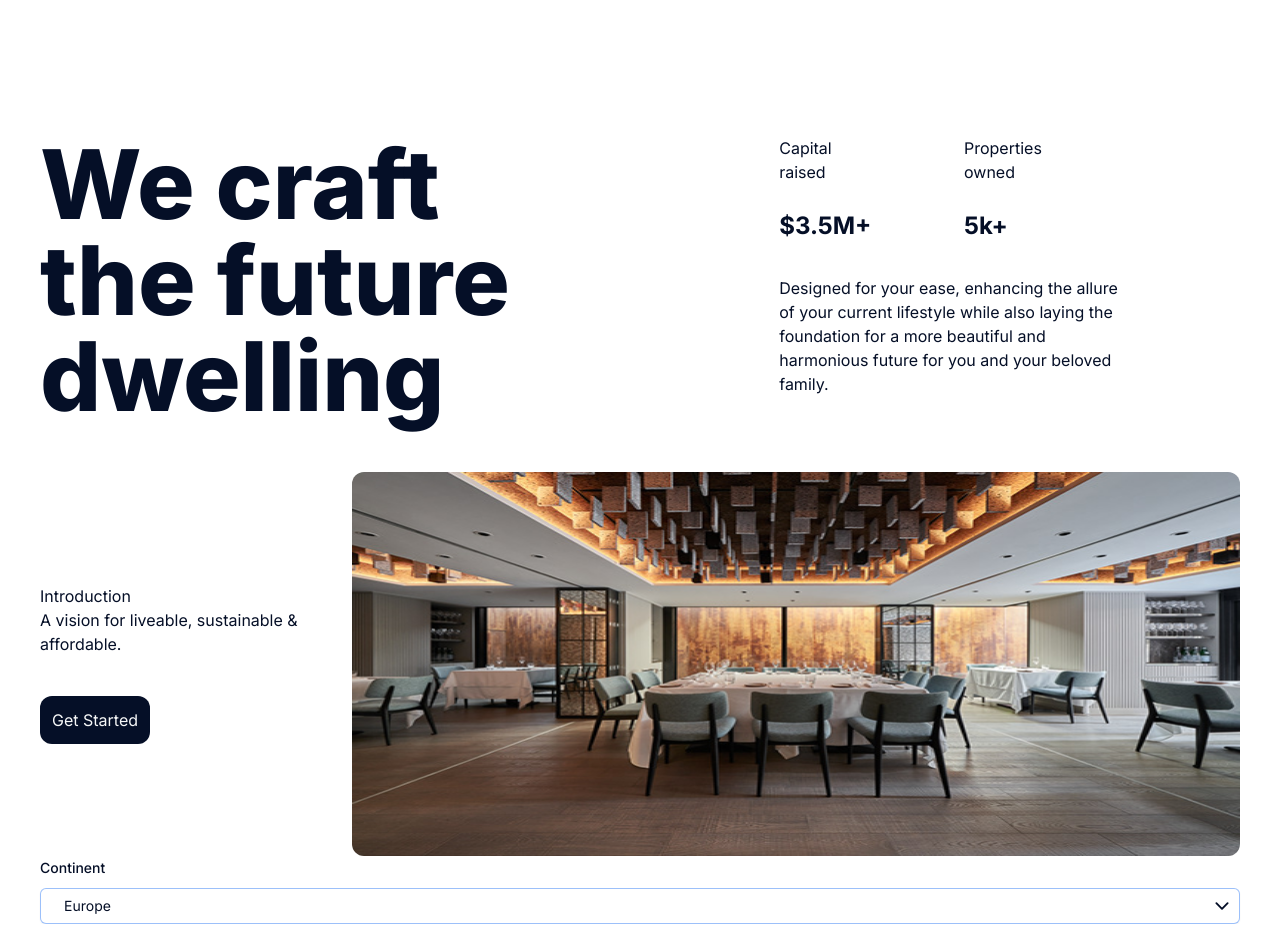
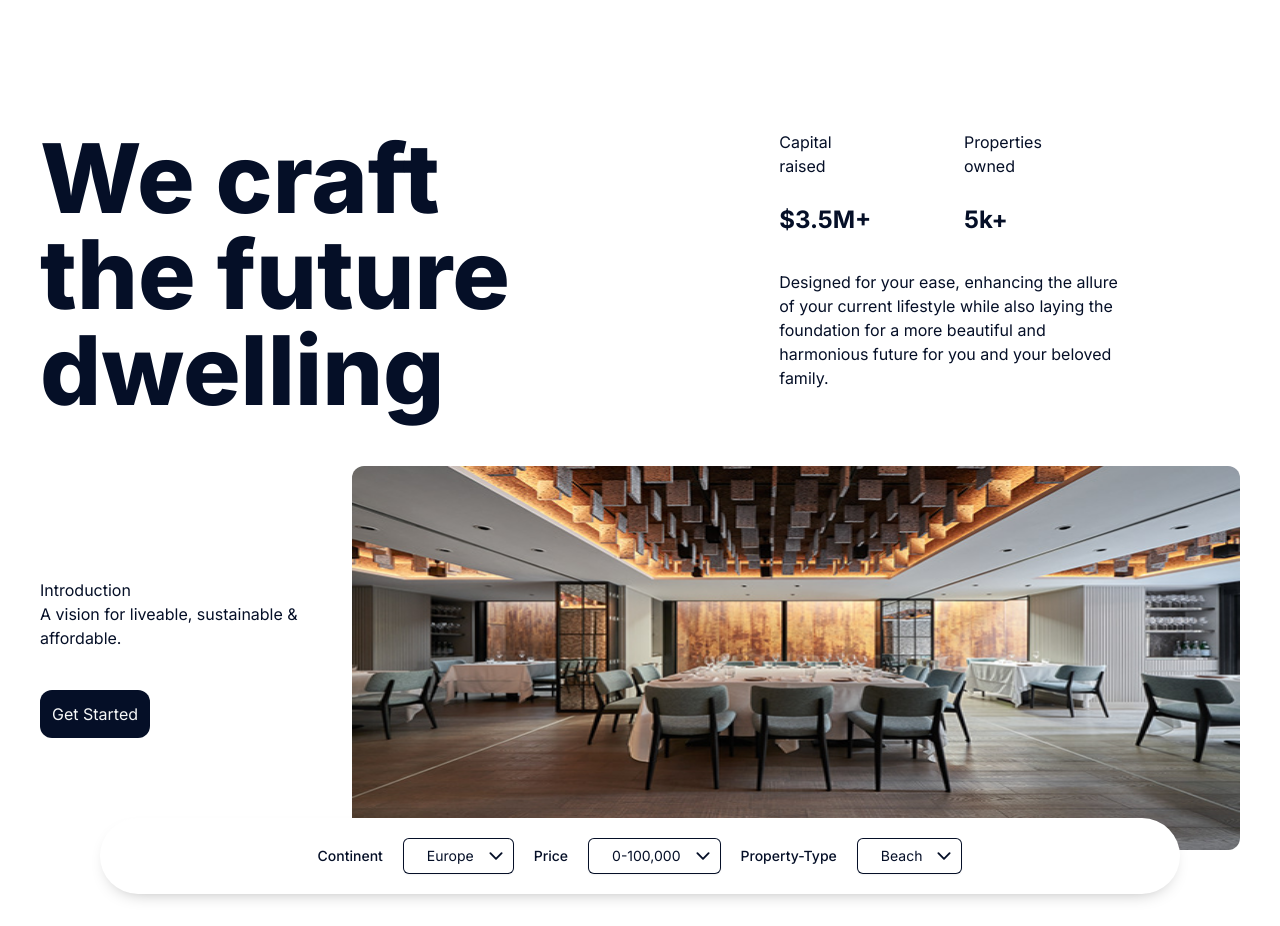
Before and after one commit to DaramolaD/tranquil_haven_client, a Next.js app: page / in a window 1280 px wide. Shown: the part 120-1046 px from the top of the page. Built offline with nearby package versions, Linux system fonts and the light colour scheme.

Commit message:
selection_dev

```diff
--- a/src/assets/data.js
+++ b/src/assets/data.js
@@ -13,18 +13,14 @@ export const continents = [
     },
     {
         id: 4,
-        item: 'Europe',
+        item: 'South America',
     },
     {
         id: 5,
-        item: 'South America',
+        item: 'North America',
     },
     {
         id: 6,
-        item: 'North America',
-    },
-    {
-        id: 7,
         item: 'Oceania',
     },
 ]
--- a/src/components/hero/hero.tsx
+++ b/src/components/hero/hero.tsx
@@ -13,8 +13,8 @@ const Hero = (props: Props) => {
     // const [priceRange, setPriceRange] = useState("")
     // const [continent, setContinent] = useState("")
     return (
-        <div className="relative hero  w-full md:px-5 pt-64">
-            <div className="text-primary-200 px-5 relative max-w-screen-2xl">
+        <div className="relative hero  w-full md:px-5 pt-[200px] sm:pt-[250px]">
+            <div className="text-primary-200 px-5 relative max-w-screen-2xl grid">
                 <div className="grid grid-cols-4 gap-y-12 gap-x-12 justify-items-stretch justify-between lg:gap-x-12">
                     <h1 className='xl:text-8xl lg:text-7xl md:text-6xl sm:text-5xl text-5xl font-extrabold lg:col-span-2 col-span-4'>
                         We craft the future dwelling
@@ -72,9 +72,11 @@ const Hero = (props: Props) => {
                         </div>
                     </div>
                 </div> */}
-                <Selection data={continents}/>
-                {/* <Selection data={priceRange}/> */}
-                {/* <Selection data={propertyTypes}/> */}
+                <div className="selection_cont max-w-[90%] w-full grid grid-cols-1 sm:grid-cols-2 rounded-3xl md:flex flex-wrap gap-5 justify-center items-center bg-primary-110 md:rounded-full p-8 py-5 transform -translate-y-8 justify-self-center shadow-[0_7px_20px_-13px_rgba(128,128,128,1)]">
+                    <Selection data={continents} title="Continent" />
+                    <Selection data={priceRange} title="Price" />
+                    <Selection data={propertyTypes} title="Property-Type" />
+                </div>
             </div>
         </div>
     )
--- a/src/components/ui/selection/selection.tsx
+++ b/src/components/ui/selection/selection.tsx
@@ -68,16 +68,16 @@ function classNames(...classes: any) {
     return classes.filter(Boolean).join(' ')
 }
 
-export default function Selection({data}: any) {
-    const [selected, setSelected] = useState(data[3])
+export default function Selection({data, title}: any) {
+    const [selected, setSelected] = useState(data[0])
 
     return (
         <Listbox value={selected} onChange={setSelected}>
             {({ open }) => (
                 <>
-                    <Listbox.Label className="block text-sm font-medium leading-6 text-gray-900">Continent</Listbox.Label>
-                    <div className="relative mt-2">
-                        <Listbox.Button className="relative w-full cursor-default rounded-md bg-white py-1.5 pl-3 pr-10 text-left text-gray-900 shadow-sm ring-1 ring-inset ring-gray-300 focus:outline-none focus:ring-2 focus:ring-indigo-500 sm:text-sm sm:leading-6">
+                    <Listbox.Label className="block text-sm font-medium leading-6 text-gray-900">{title}</Listbox.Label>
+                    <div className="relative">
+                        <Listbox.Button className="relative w-full cursor-default rounded-md bg-white py-1.5 pl-3 pr-10 text-left text-gray-900 shadow-sm ring-1 ring-inset ring-[#050F27] focus:outline-none focus:ring-2 focus:ring-indigo-500 sm:text-sm sm:leading-6">
                             <span className="flex items-center">
                                 <span className="ml-3 block truncate">{selected.item}</span>
                             </span>
@@ -93,7 +93,7 @@ export default function Selection({data}: any) {
                             leaveFrom="opacity-100"
                             leaveTo="opacity-0"
                         >
-                            <Listbox.Options className="absolute z-10 mt-1 max-h-56 w-full overflow-auto rounded-md bg-white py-1 text-base shadow-lg ring-1 ring-black ring-opacity-5 focus:outline-none sm:text-sm">
+                            <Listbox.Options className="absolute z-10 mt-1 max-h-56 w-full overflow-auto rounded-md bg-primary-110 py-1 text-base shadow-lg ring-1 ring-[#050f2754] ring-[#050F27]-500/50 ring-opacity-5 focus:outline-none sm:text-sm">
                                 {data.map((data:any) => (
                                     <Listbox.Option
                                         key={data.id}
@@ -109,7 +109,7 @@ export default function Selection({data}: any) {
                                             <>
                                                 <div className="flex items-center">
                                                     <span
-                                                        className={classNames(selected ? 'font-semibold' : 'font-normal', 'ml-3 block truncate')}
+                                                        className={classNames(selected ? 'font-semibold hover:text-primary-210' : 'font-normal hover:text-primary-210', 'ml-3 block truncate hover:text-primary-210')}
                                                     >
                                                         {data.item}
                                                     </span>
--- a/tailwind.config.ts
+++ b/tailwind.config.ts
@@ -12,6 +12,7 @@ const config: Config = {
         100: '#F7F8F8',
         110: '#fff',
         200: '#050F27',
+        210: '#050f27a8',
       }
     },
     extend: {
```
